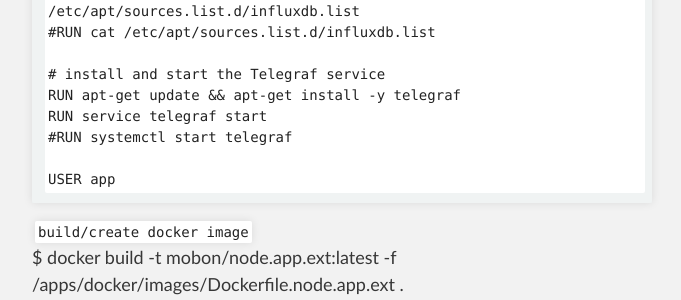
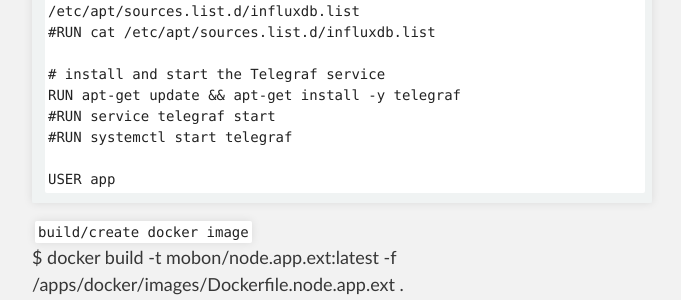
Before and after one commit to unlimited9/unlimited9.github.com, a Jekyll site: the page built from reference.notes/TA/cloud/docker/create.image.n.container.md, in a window 1280 px wide and 1400 px high, scrolled down 10114 px. Shown: the part 740-1040 px from the top of the window, without its empty margins (298-979 px from the left). Built offline with Jekyll 4.4.1, drawn with Linux system fonts in a browser that asks for light colours; our own code applies the rules of GitHub Pages for plain Markdown files; some of the changed text lies outside the part shown.

```diff
--- a/reference.notes/TA/cloud/docker/create.image.n.container.md
+++ b/reference.notes/TA/cloud/docker/create.image.n.container.md
@@ -348,7 +348,7 @@ RUN echo "deb https://repos.influxdata.com/debian $(. /etc/os-release; echo $VER
 
 # install and start the Telegraf service
 RUN apt-get update && apt-get install -y telegraf
-RUN service telegraf start
+#RUN service telegraf start
 #RUN systemctl start telegraf
 
 USER app
```
